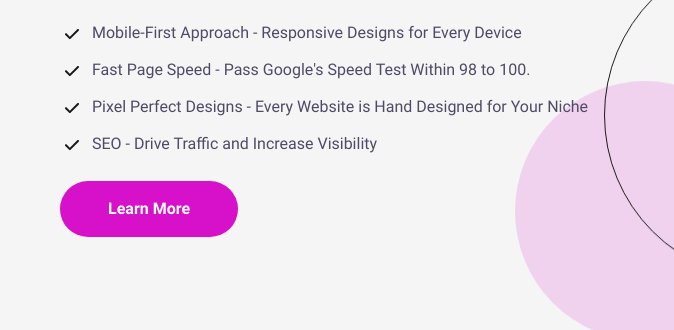
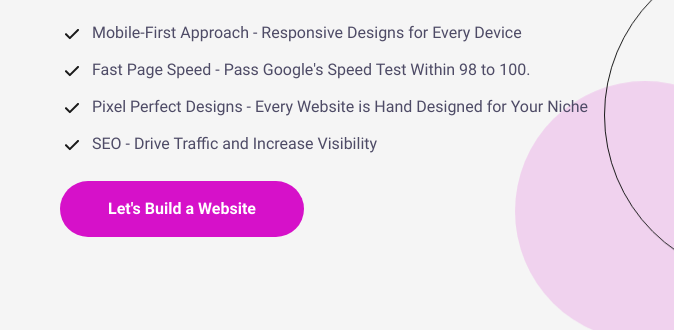
Before and after one commit to garcialexco/Click-and-Mortar, an Eleventy site: page src/content/pages/about.html in a window 1280 px wide. Shown: the part 1055-1385 px from the top of the page, 606-1280 px from the left. Built offline with nearby package versions, Linux system fonts and the light colour scheme; Eleventy itself is replaced by a stand-in of ours; files that its build step writes are made by us from their sources.

Commit message:
:thumbsup:

```diff
--- a/src/content/pages/about.html
+++ b/src/content/pages/about.html
@@ -83,7 +83,7 @@ permalink: 'about/'
                     SEO - Drive Traffic and Increase Visibility
                 </li>
             </ul>
-            <a href="/about" class="cs-button-solid">Learn More</a>
+            <a href="/contact" class="cs-button-solid" aria-label="contact us">Let's Build a Website</a>
         </div>
     </div>
     <div class="cs-bubbles" aria-hidden="true"></div>
```
Also changed, not shown: src/content/pages/services.html (+1 -1 lines).
